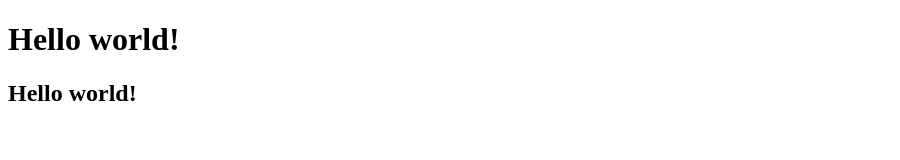
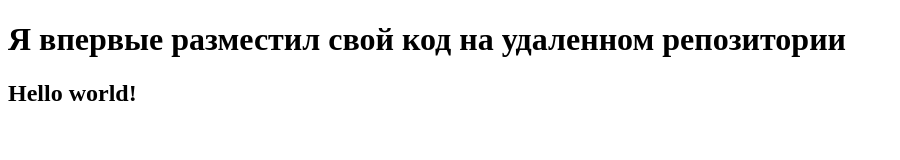
Before and after one commit to vanderaera/new-repo, a plain HTML site: page index.html in a window 1280 px wide. Shown: the whole page, without its empty margins (0-900 px from the left). Drawn offline with Linux system fonts and the light colour scheme.

Commit message:
new commit

```diff
--- a/index.html
+++ b/index.html
@@ -4,10 +4,10 @@
     <meta charset="UTF-8">
     <meta http-equiv="X-UA-Compatible" content="IE=edge">
     <meta name="viewport" content="width=device-width, initial-scale=1.0">
-    <title>Document</title>
+    <title>New git project</title>
 </head>
 <body>
-<h1>Hello world!</h1>
+<h1>Я впервые разместил свой код на удаленном репозитории</h1>
 <h2>Hello world!</h2>
 </body>
 </html>
```
